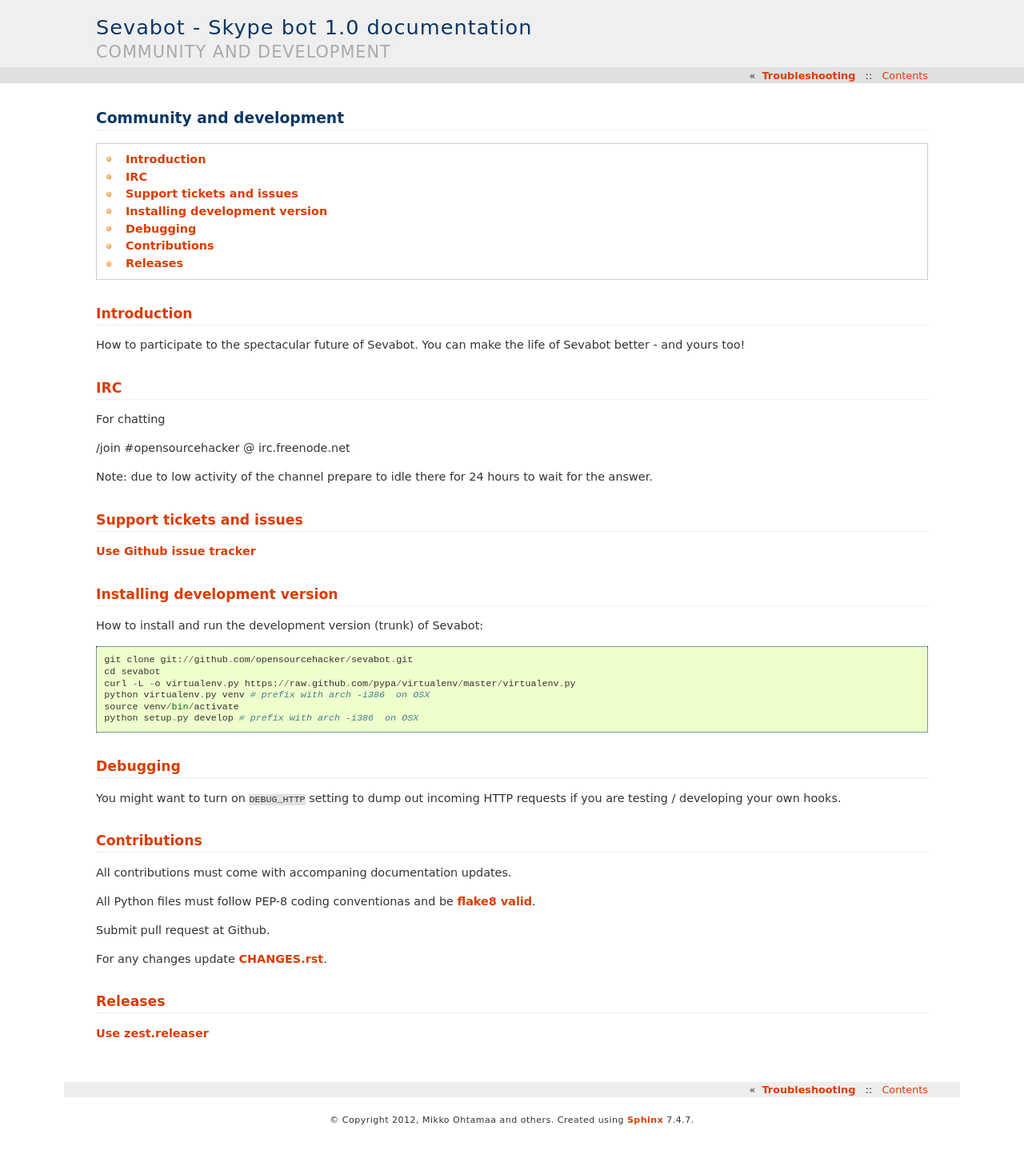
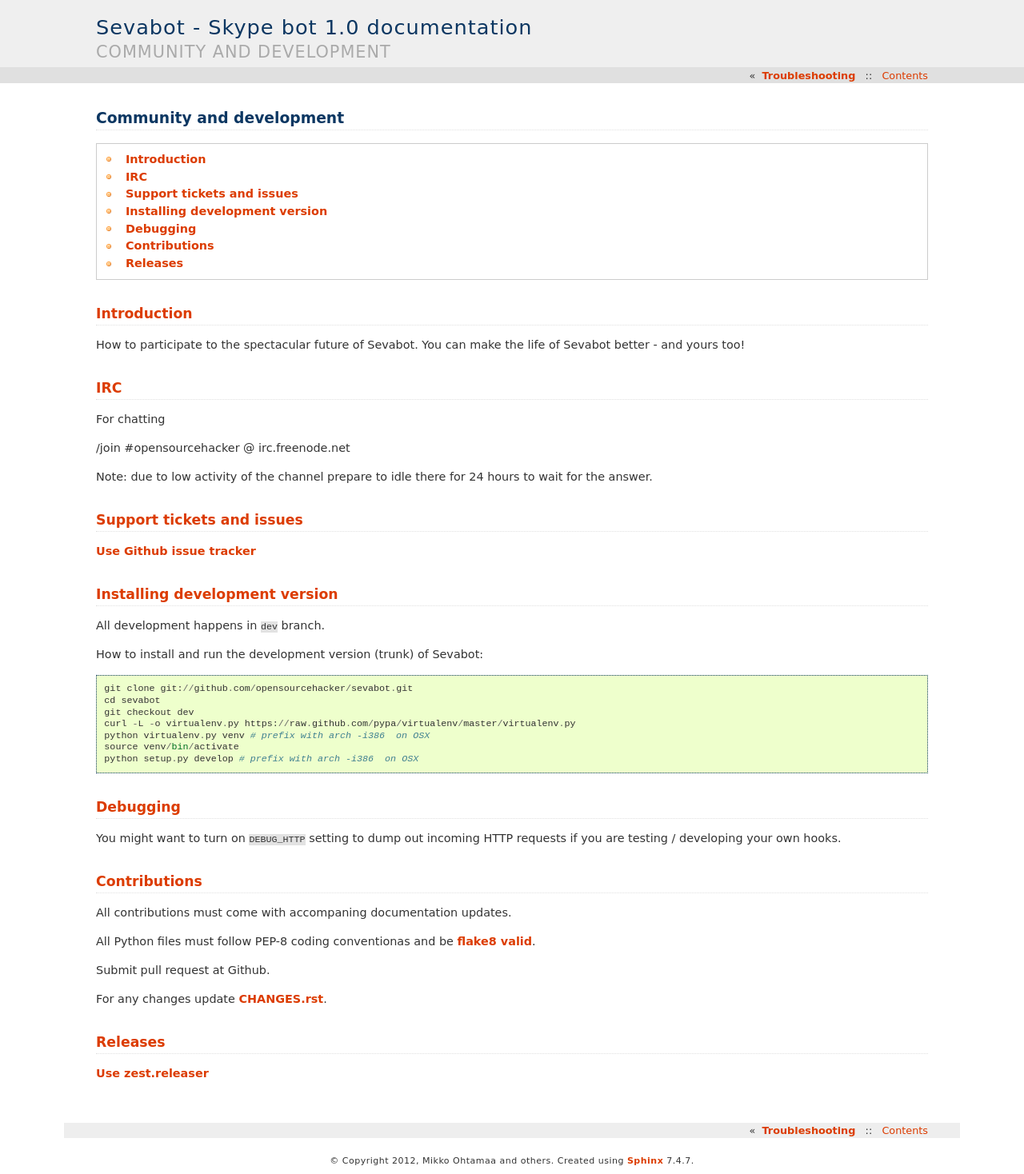
Before and after one commit to opensourcehacker/sevabot, a Sphinx documentation site: the page built from docs/source/development.rst, in a window 1280 px wide. Shown: the whole page at 80% size. Built offline with Sphinx 7.4.7, drawn with Linux system fonts in a browser that asks for light colours; before the commit the page ends 1418 px from its top, so only the background shows below that.

Commit message:
Update development.rst
Added notes regarding dev branch

```diff
--- a/docs/source/development.rst
+++ b/docs/source/development.rst
@@ -28,10 +28,13 @@
 Installing development version
 ==========================================================
 
+All development happens in ``dev`` branch.
+
 How to install and run the development version (trunk) of Sevabot::
 
     git clone git://github.com/opensourcehacker/sevabot.git
     cd sevabot
+    git checkout dev
     curl -L -o virtualenv.py https://raw.github.com/pypa/virtualenv/master/virtualenv.py
     python virtualenv.py venv # prefix with arch -i386  on OSX
     source venv/bin/activate
```
